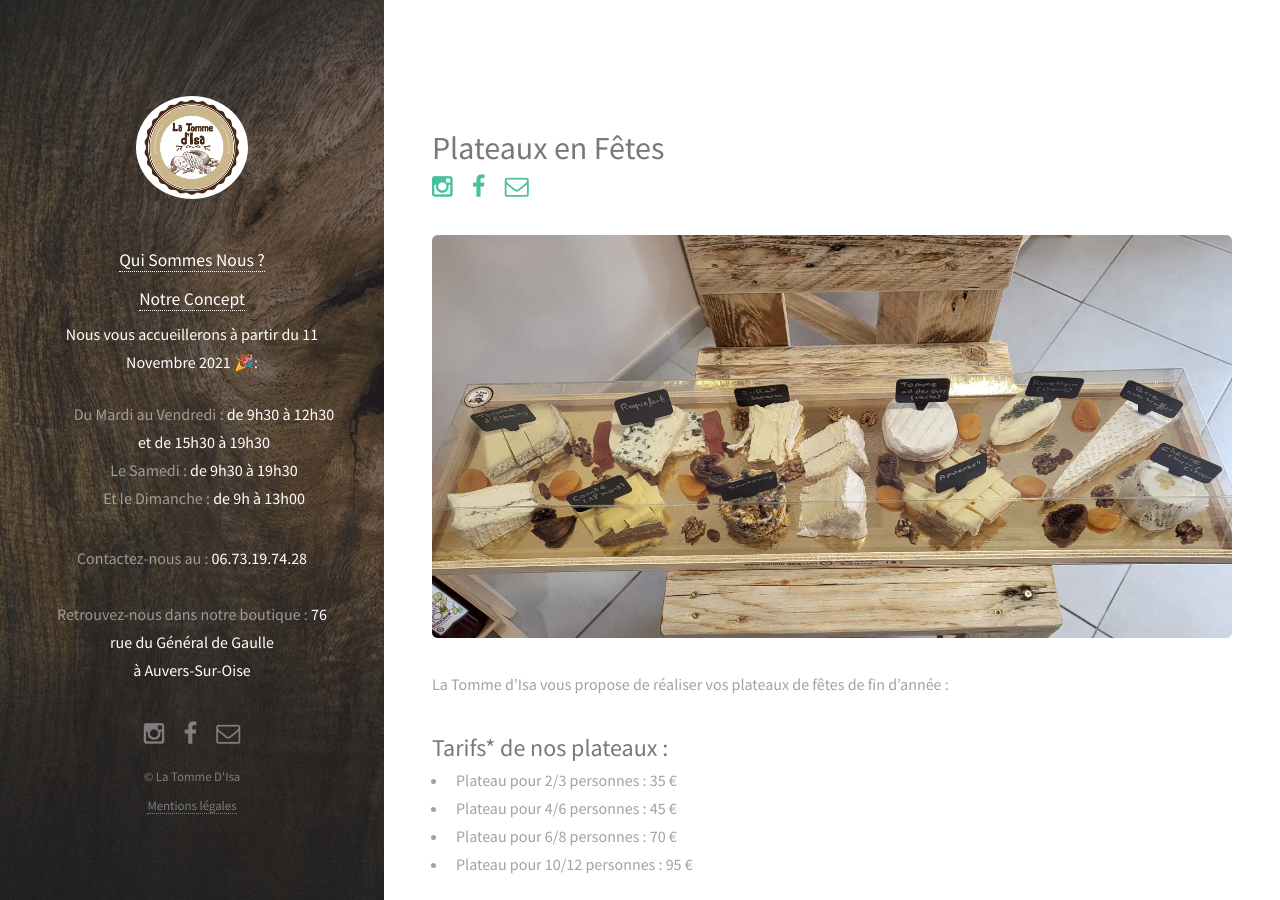
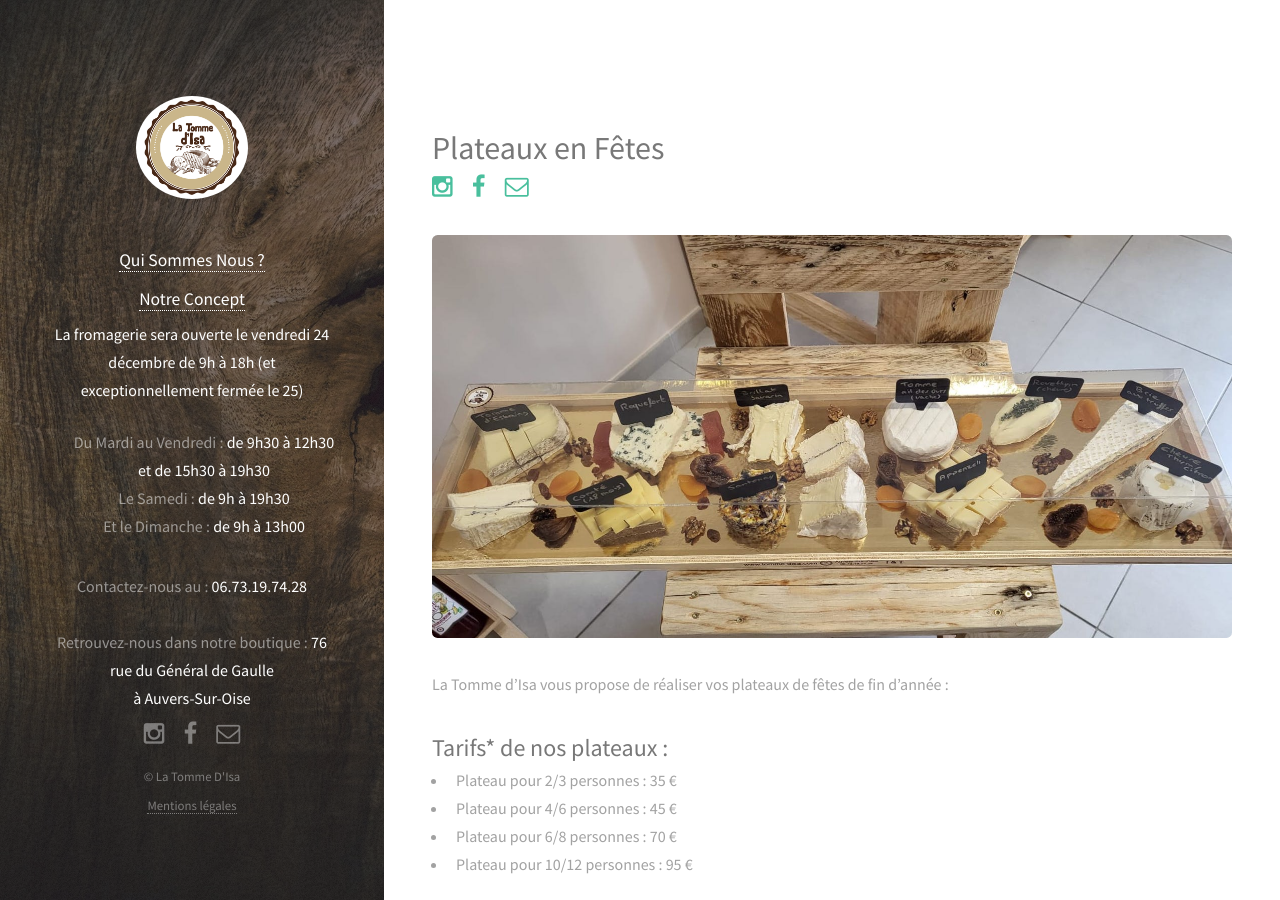
Before and after one commit to SachaCR/la-tomme-disa, a Jekyll site: the page built from index.html, in a window 1280 px wide and 900 px high. Built offline with Jekyll 4.4.1, drawn with Linux system fonts in a browser that asks for light colours; nearby versions of some CDN libraries.

Commit message:
Add christmass schedule

```diff
--- a/_layouts/default.html
+++ b/_layouts/default.html
@@ -32,14 +32,14 @@
       </ul>
 
 			<p>
-				<strong>Nous vous accueillerons à partir du 11 Novembre 2021 🎉: </strong>
+				<strong>La fromagerie sera ouverte le vendredi 24 décembre de 9h à 18h (et exceptionnellement fermée le 25)</strong>
 				</br>
 				<ul class="informations">
 					<li>
 						Du Mardi au Vendredi : <strong>de 9h30 à 12h30 et de 15h30 à 19h30</strong>
 					</li>
 					<li>
-						Le Samedi : <strong>de 9h30 à 19h30</strong>
+						Le Samedi : <strong>de 9h à 19h30</strong>
 					</li>
 					<li>
 						Et le Dimanche : <strong>de 9h à 13h00</strong>
```
